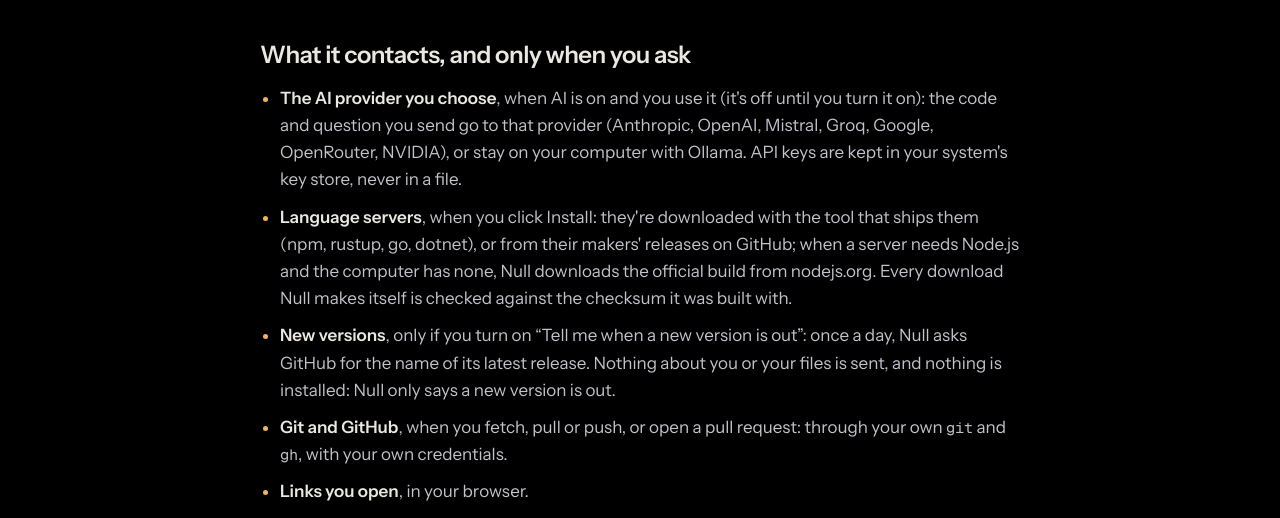
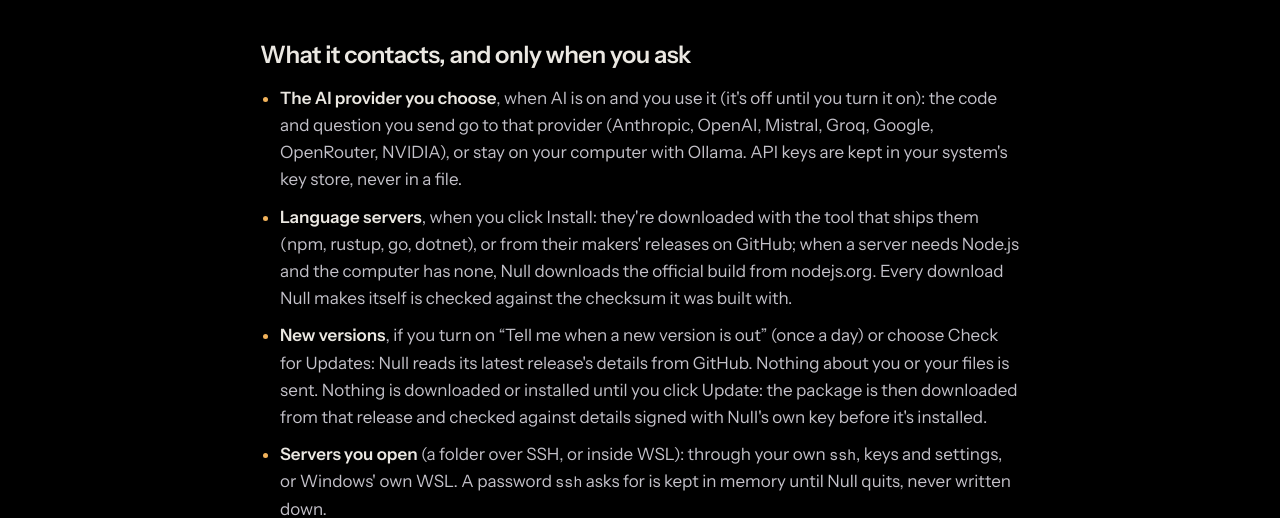
Before and after one commit to ShortPlanet3058/null-ide, a plain HTML site: page site/privacy.html in a window 1280 px wide. Shown: the part 292-810 px from the top of the page. Drawn offline with Linux system fonts and the light colour scheme; files whose address does not match are found by name.

Commit message:
Privacy and README: updates are downloaded and installed on a click, checked against signed details; folders in WSL and on servers

```diff
--- a/site/privacy.html
+++ b/site/privacy.html
@@ -26,9 +26,13 @@
         them (npm, rustup, go, dotnet), or from their makers' releases on GitHub; when a server needs Node.js and
         the computer has none, Null downloads the official build from nodejs.org. Every download Null makes itself
         is checked against the checksum it was built with.</li>
-      <li><strong>New versions</strong>, only if you turn on “Tell me when a new version is out”: once a day, Null
-        asks GitHub for the name of its latest release. Nothing about you or your files is sent, and nothing is
-        installed: Null only says a new version is out.</li>
+      <li><strong>New versions</strong>, if you turn on “Tell me when a new version is out” (once a day) or choose
+        Check for Updates: Null reads its latest release's details from GitHub. Nothing about you or your files is
+        sent. Nothing is downloaded or installed until you click Update: the package is then downloaded from that
+        release and checked against details signed with Null's own key before it's installed.</li>
+      <li><strong>Servers you open</strong> (a folder over SSH, or inside WSL): through your own <code>ssh</code>,
+        keys and settings, or Windows' own WSL. A password <code>ssh</code> asks for is kept in memory until Null
+        quits, never written down.</li>
       <li><strong>Git and GitHub</strong>, when you fetch, pull or push, or open a pull request: through your own
         <code>git</code> and <code>gh</code>, with your own credentials.</li>
       <li><strong>Links you open</strong>, in your browser.</li>
```
Also changed, not shown: 1 other file.
